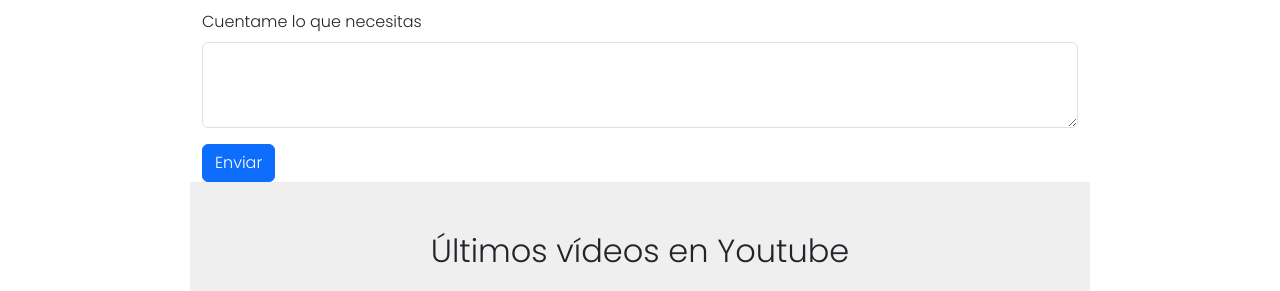
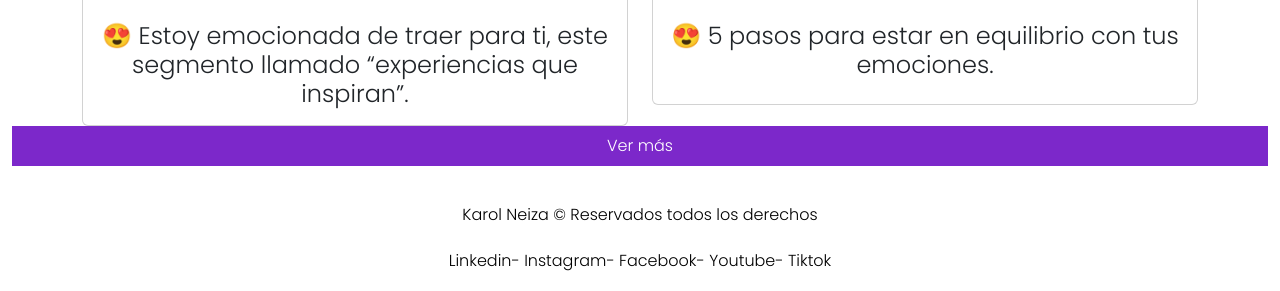
Before and after one commit to karolneiza/pagina-web-personal, a PHP site: page /pagina.php in a window 1280 px wide. Shown: the part 830-1121 px from the top of the page. Run offline with PHP 8.4, Linux system fonts and the light colour scheme.

Commit message:
Proyecto final

```diff
--- a/CSS/paginastyle.css
+++ b/CSS/paginastyle.css
@@ -1,8 +1,8 @@
 /* Estilos del header y generales */
 body {
     font-family: 'Poppins', sans-serif; /* Fuente de la tipografia */
-    max-width: 900px; /* Ancho maximo */
-    margin: 0 auto; /* Margen */
+    /*max-width: 900px;  Ancho maximo */
+    /*margin: 0 auto;  Margen */
 }
 nav{
     width: 100%; /* Ancho */
@@ -38,13 +38,17 @@ nav ul li a{
     color: black; /* Color de letra */
 }
 
+/*
 h2,h4,figure,ul{
     margin: 0;
 }
+*/
 
+/*
 img{
     max-width: 100%;
 }
+*/
 
 /* Estilos de la SECCION 1 */
 
@@ -59,10 +63,11 @@ img{
 
 }
 
+/*
 article{
     padding: 50px;
 }
-
+*/
 
 /* Estilos de la SECCION 2 */
 
@@ -70,27 +75,12 @@ article{
 
 /* Estilos de la SECCION 3 */
 
+/*
 .seccion3{
     background-color: rgb(239, 239, 239);
 }
+*/
 
-.textoprincipal{
-    display: flex;
-    justify-content: center;
-}
-
-.texto{
-     display: flex;
-     justify-content: space-between;
-}
-
-.youtube{
-    padding-right: 3%;
-    max-width: 50%;
-}
-.video{
-    max-width: 100%;
-}
 
 /* Boton del videos */
 
@@ -109,10 +99,11 @@ article{
     background-color: rgb(47, 57, 200);
      }
 
+/*
 article{
     padding: 50px;
       }
-
+*/
 /* Pie de pagina */
 
 footer{
--- a/clientes/formulario.php
+++ b/clientes/formulario.php
@@ -22,6 +22,7 @@
     <meta http-equiv="X-UA-Compatible" content="IE=edge">
     <meta name="viewport" content="width=device-width, initial-scale=1.0">
     <title>Document</title>
+    <link rel="stylesheet" href="../CSS/paginastyle.css">
     <!-- Responsive boostrap -->
     <link href="https://cdn.jsdelivr.net/npm/bootstrap@5.3.0-alpha1/dist/css/bootstrap.min.css" rel="stylesheet"
         integrity="sha384-GLhlTQ8iRABdZLl6O3oVMWSktQOp6b7In1Zl3/Jr59b6EGGoI1aFkw7cmDA6j6gD" crossorigin="anonymous">
@@ -39,6 +40,7 @@
         }
     ?>
     <?php include('./nav.php')?>
+    <section class="container bg-white">
     <form method="POST" enctype="multipart/form-data">
             <div class="mb-3">
                 <label for="exampleInputEmail1" class="form-label" >Ingresa tu nombre</label>
@@ -55,5 +57,7 @@
             </div>
             <button type="submit" class="btn btn-primary">Enviar</button>
         </form>
+    </section>
+    <?php include('./footer.php')?>
 </body>
 </html>
--- a/clientes/index.php
+++ b/clientes/index.php
@@ -64,5 +64,7 @@
             ?>
         </div>
     </div>
+    <?php include('./footer.php')?>
+
 </body>
 </html>
--- a/pagina.php
+++ b/pagina.php
@@ -39,7 +39,10 @@
                         <a class="nav-link active" aria-current="page" href="./index.html">Inicio</a>
                     </li>
                     <li class="nav-item">
-                        <a class="nav-link" href="#">Contáctame</a>
+                        <a class="nav-link" href="#">Contenido</a>
+                    </li>
+                    <li class="nav-item">
+                        <a class="nav-link" href="./clientes/formulario.php">Contáctame</a>
                     </li>
                     <li class="nav-item dropdown">
                         <a class="nav-link dropdown-toggle" href="#" id="navbarDropdown" role="button"
@@ -60,16 +63,18 @@
                             </form>
             </div>
         </div>
+        <img src="./imagenes/baneer.png" alt="icono" width="181" class="img-fluid mx-auto py-5">
     </nav>
 
-    <img src="./imagenes/baneer.png" alt="">
+    <section class=" py-4 text-sm-center text-md-center text-lg-center text-xl-center " >
+      <div class="container-fluid ">
 
              <!-- seccion 1: Mensaje: articulo -->
 
          <section >
-
              <article class="seccion1">
-            <p>Después de revisar mi experiencia y servicios en recursos humanos y habilidades blandas, ¿quieres
+                 <p class="py-3">
+                        Después de revisar mi experiencia y servicios en recursos humanos y habilidades blandas, ¿quieres
                         contactar directamente conmigo?
                         <br>
                         <br>
@@ -77,62 +82,67 @@
                         y tu empresa
                  </p>
              </article>
-    </section>
 
-    <!-- seccion 2: formulario: imagen y texto -->
-    <section class="container bg-white">
+             <div class="botonvideos">
+               <a href="./clientes/formulario.php">
+                 <div>Contáctame</div>
+               </a>
+             </div>
 
-        <form method="POST" enctype="multipart/form-data">
-            <div class="mb-3">
-                <label for="exampleInputEmail1" class="form-label" >Ingresa tu nombre</label>
-                <input type="text" class="form-control" id="nombres" aria-describedby="emailHelp">
-            </div>
-            <div class="mb-3">
-                <label for="exampleInputEmail1" class="form-label">Correo de contacto</label>
-                <input type="email" class="form-control" id="email" aria-describedby="emailHelp">
-                <div id="emailHelp" class="form-text">Tu correo se mantendrá privado</div>
-            </div>
-            <div class="mb-3">
-                <label for="exampleInputPassword1" class="form-label">Cuentame lo que necesitas</label>
-                <textarea class="form-control" id="necesidad" rows="3"></textarea>
-            </div>
-            <button type="submit" class="btn btn-primary">Enviar</button>
-        </form>
 
          </section>
 
+
             <!-- seccion 3: videos en youtube: carrusel de videos, y texto -->
+
 <section class="seccion3">
+    <h2 class="textoprincipal">Últimos vídeos en Youtube</h2>
+    <section class="texto">
+    <div class="container">
+        <div class="row">
+            <div class="col-md-6">
+                <div class="card text-center">
+                <div class="youtube">
+                            <div class="card-video-top">
 
-        <article>
-            <h2 class="textoprincipal">Últimos vídeos en Youtube</h2>
-            <br>
-            <section class="texto">
-                <div class="youtube">
                                     <iframe class="video" width="601" height="338"
                                         src="https://www.youtube.com/embed/MjuTWg0IYwU?list=UULFG9DyWKmkNSHNIQdkK8LFaQ"
                                         title="💜 Experiencias que cambian vidas con Edna Cárdenas" frameborder="0"
                                         allow="accelerometer; autoplay; clipboard-write; encrypted-media; gyroscope; picture-in-picture; web-share"
                                         allowfullscreen></iframe>
-
-                    <h4>😍 Estoy emocionada de traer para ti, este segmento llamado “experiencias que inspiran”.
+                            </div>
+                    <div class="card-body">
+                            <h4 class="card-text">😍 Estoy emocionada de traer para ti, este segmento llamado “experiencias que inspiran”.
                             </h4>
                         </div>
-
-
+                </div>
+            </div>
+        </div>
+            <div class="col-md-6">
+                <div class="card text-center">
                     <div class="youtube">
                         <iframe class="video" width="601" height="338"
                             src="https://www.youtube.com/embed/WaKlCoug1uE?list=UULFG9DyWKmkNSHNIQdkK8LFaQ"
                             title="5 pasos para estar en equilibrio con tus emociones" frameborder="0"
                             allow="accelerometer; autoplay; clipboard-write; encrypted-media; gyroscope; picture-in-picture; web-share"
                             allowfullscreen></iframe>
-                    <h4>😍 5 pasos para estar en equilibrio con tus emociones.</h4>
+                      <div class="card-body">
+                          <h4 class= "card-title">😍 5 pasos para estar en equilibrio con tus emociones.</h4>
+                      </div>
+                    </div>
+               </div>
            </div>
                 </section>
-        </article>
+
             <div class="botonvideos"><a href="">
-                <div>ver más</div>
+            Ver más
             </a></div>
+
+
+    </div>
+</div>
+
+
     </section>
 
              <!-- Pie de pagina -->
@@ -148,7 +158,8 @@
                         <a href="https://www.tiktok.com/@karolneiza">Tiktok</a>
                     </div>
               </footer>
-
+       </div>
+   </section>
 
 </body>
 
```
Also changed, not shown: clientes/footer.php (added, +18 -0 lines), clientes/nav.php (+7 -1 lines), index.html (+24 -13 lines). Lines whose indentation alone changed are shown as unchanged.
